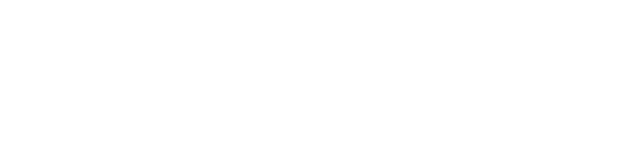
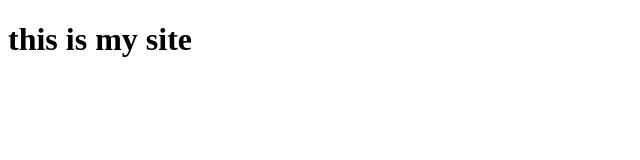
Before and after one commit to Ksena25/test-repo, a plain HTML site: page index.html in a window 1280 px wide. Shown: the whole page, without its empty margins (0-640 px from the left). Drawn offline with Linux system fonts and the light colour scheme.

Commit message:
added content to index file and deleted file Readme

```diff
--- a/index.html
+++ b/index.html
@@ -6,6 +6,7 @@
     <title>Document</title>
 </head>
 <body>
+    <h1>this is my site</h1>
 
-</body
+</body>
 </html>
```
Also changed, not shown: 1 other file.
